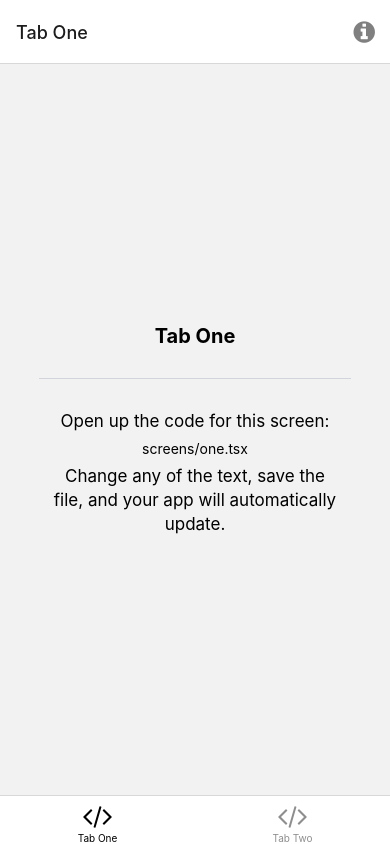
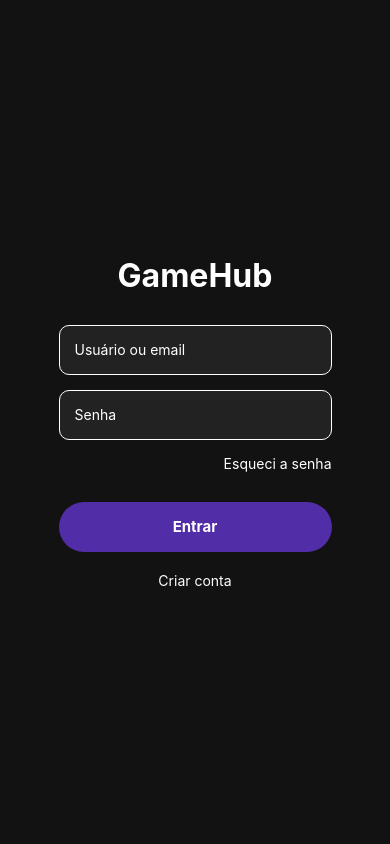
Before and after one commit to messiribeiro/GameHub-Front, a React Native app: screen /Login in a window 390 px wide. Built offline with nearby package versions, Linux system fonts and the light colour scheme.

Commit message:
fiz a tela de login e algumas telas do cadastro

```diff
--- a/navigation/index.tsx
+++ b/navigation/index.tsx
@@ -1,29 +1,46 @@
+/* eslint-disable prettier/prettier */
 import { NavigationContainer } from '@react-navigation/native';
 import { createStackNavigator } from '@react-navigation/stack';
 
-import TabNavigator from './tab-navigator';
-import Modal from '../screens/modal';
+import Login from '../screens/login';
+import SignupStep1 from '../screens/signupStep1';
+import SignupStep2 from '../screens/signupStep2';
+import SignupStep3 from '../screens/signupStep3';
 
+// Definindo o tipo de parâmetros das rotas
 export type RootStackParamList = {
   TabNavigator: undefined;
   Modal: undefined;
+  Login: undefined;
+  SignupStep1: undefined;
+  SignupStep2: undefined;
+  SignupStep3: undefined;
+
+
 };
 
+// Criando o Stack Navigator
 const Stack = createStackNavigator<RootStackParamList>();
 
 export default function RootStack() {
   return (
     <NavigationContainer>
-      <Stack.Navigator initialRouteName="TabNavigator">
+      <Stack.Navigator initialRouteName="Login">
+        <Stack.Screen name="Login" component={Login} options={{ headerShown: false }} />
         <Stack.Screen
-          name="TabNavigator"
-          component={TabNavigator}
+          name="SignupStep1"
+          component={SignupStep1}
           options={{ headerShown: false }}
         />
         <Stack.Screen
-          name="Modal"
-          component={Modal}
-          options={{ presentation: 'modal', headerLeft: () => null }}
+          name="SignupStep2"
+          component={SignupStep2}
+          options={{ headerShown: false }}
+        />
+        <Stack.Screen
+          name="SignupStep3"
+          component={SignupStep3}
+          options={{ headerShown: false }}
         />
       </Stack.Navigator>
     </NavigationContainer>
--- a/package.json
+++ b/package.json
@@ -15,6 +15,8 @@
     "@react-navigation/bottom-tabs": "^6.5.8",
     "@react-navigation/native": "^6.1.7",
     "@react-navigation/stack": "^6.3.17",
+    "@types/react-native": "^0.72.8",
+    "@types/react-navigation": "^3.0.8",
     "expo": "^51.0.32",
     "expo-status-bar": "~1.12.1",
     "firebase": "^10.5.2",
--- a/screens/login.tsx
+++ b/screens/login.tsx
@@ -1,8 +1,14 @@
 /* eslint-disable prettier/prettier */
+import { StackScreenProps } from '@react-navigation/stack';
 import React, { useState } from 'react';
 import { StyleSheet, Text, View, TextInput, TouchableOpacity, Alert } from 'react-native';
 
-const LoginScreen = () => {
+import { RootStackParamList } from '../navigation';
+
+// Definindo o tipo das props
+type Props = StackScreenProps<RootStackParamList, 'Login'>;
+
+const LoginScreen = ({ navigation }: Props) => {
   const [username, setUsername] = useState('');
   const [password, setPassword] = useState('');
 
@@ -21,6 +27,7 @@ const LoginScreen = () => {
         placeholder="Usuário ou email"
         onChangeText={setUsername}
         value={username}
+        placeholderTextColor="#fff"
       />
 
       <TextInput
@@ -29,11 +36,13 @@ const LoginScreen = () => {
         secureTextEntry
         onChangeText={setPassword}
         value={password}
+        placeholderTextColor="#fff"
       />
 
       <TouchableOpacity
         style={styles.forgotPassword}
-        onPress={() => Alert.alert('Forgot Password', 'Implement password recovery logic here.')}>
+        onPress={() => Alert.alert('Forgot Password', 'Implement password recovery logic here.')}
+      >
         <Text style={styles.forgotPasswordText}>Esqueci a senha</Text>
       </TouchableOpacity>
 
@@ -41,11 +50,10 @@ const LoginScreen = () => {
         <Text style={styles.buttonText}>Entrar</Text>
       </TouchableOpacity>
 
-      <Text style={styles.orText}>Ou</Text>
-
       <TouchableOpacity
         style={styles.createAccount}
-        onPress={() => Alert.alert('Create Account', 'Implement account creation logic here.')}>
+        onPress={() => navigation.navigate('SignupStep1')} // Navegação para SignupStep1
+      >
         <Text style={styles.createAccountText}>Criar conta</Text>
       </TouchableOpacity>
     </View>
@@ -66,42 +74,43 @@ const styles = StyleSheet.create({
     marginBottom: 30,
   },
   input: {
-    width: '80%',
+    width: '70%',
+    height: 50,
     padding: 15,
     backgroundColor: '#222',
     borderRadius: 10,
     marginBottom: 15,
     color: '#fff',
+    borderColor: 'white',
+    borderWidth: 1,
   },
   forgotPassword: {
     marginBottom: 15,
+    width: '70%',
   },
   forgotPasswordText: {
     color: '#fff',
-    textDecorationLine: 'underline',
+    alignSelf: 'flex-end',
   },
   button: {
     backgroundColor: '#512DA8',
     padding: 15,
-    borderRadius: 10,
-    width: '80%',
+    borderRadius: 50,
+    width: '70%',
+    height: 50,
     alignItems: 'center',
+    marginTop: 15,
   },
   buttonText: {
     color: '#fff',
-    fontSize: 18,
+    fontSize: 15,
     fontWeight: 'bold',
-  },
-  orText: {
-    color: '#fff',
-    marginTop: 15,
   },
   createAccount: {
     marginTop: 20,
   },
   createAccountText: {
     color: '#fff',
-    textDecorationLine: 'underline',
   },
 });
 
--- /dev/null
+++ b/screens/signupStep1.tsx
@@ -0,0 +1,84 @@
+/* eslint-disable prettier/prettier */
+import { StackScreenProps } from '@react-navigation/stack';
+import React, { useState } from 'react';
+import { StyleSheet, Text, View, TextInput, TouchableOpacity } from 'react-native';
+
+import { RootStackParamList } from '../navigation';
+
+// Definindo o tipo das props
+type Props = StackScreenProps<RootStackParamList, 'SignupStep1'>;
+
+const SignUpStep1 = ({ navigation }: Props) => {
+  const [username, setUsername] = useState('');
+
+
+
+  return (
+    <View style={styles.container}>
+      <Text style={styles.title}>Escolha um nome de usuário</Text>
+      <Text style={styles.subtitle}>Você pode trocá-lo depois</Text>
+
+      <TextInput
+        style={styles.input}
+        placeholder="Usuário"
+        onChangeText={setUsername}
+        value={username}
+        placeholderTextColor="#fff"
+      />
+
+      <TouchableOpacity style={styles.button} onPress={() => navigation.navigate('SignupStep2')}>
+        <Text style={styles.buttonText}>Avançar</Text>
+      </TouchableOpacity>
+    </View>
+  );
+};
+
+const styles = StyleSheet.create({
+  container: {
+    flex: 1,
+    backgroundColor: '#121212',
+    alignItems: 'center',
+    justifyContent: 'center',
+  },
+  title: {
+    fontSize: 25,
+    width: "50%",
+    fontWeight: 'bold',
+    color: '#fff',
+    textAlign: "center",
+    marginBottom: 10,
+  },
+  subtitle: {
+    fontSize: 12,
+    fontWeight: "200",
+    color: '#fff',
+    marginBottom: 30,
+  },
+  input: {
+    width: '70%',
+    height: 50,
+    padding: 15,
+    backgroundColor: '#222',
+    borderRadius: 10,
+    marginBottom: 15,
+    color: '#fff',
+    borderColor: 'white',
+    borderWidth: 1,
+  },
+  button: {
+    backgroundColor: '#512DA8',
+    padding: 15,
+    borderRadius: 50,
+    width: '70%',
+    height: 50,
+    alignItems: 'center',
+    marginTop: 15,
+  },
+  buttonText: {
+    color: '#fff',
+    fontSize: 15,
+    fontWeight: 'bold',
+  },
+});
+
+export default SignUpStep1;
--- /dev/null
+++ b/screens/signupStep2.tsx
@@ -0,0 +1,82 @@
+/* eslint-disable prettier/prettier */
+import { StackScreenProps } from '@react-navigation/stack';
+import React, { useState } from 'react';
+import { StyleSheet, Text, View, TextInput, TouchableOpacity } from 'react-native';
+
+import { RootStackParamList } from '../navigation';
+
+// Definindo o tipo das props
+type Props = StackScreenProps<RootStackParamList, 'SignupStep2'>;
+
+const SignUpStep2 = ({ navigation }: Props) => {
+  const [password, setPassword] = useState('');
+
+  return (
+    <View style={styles.container}>
+      <Text style={styles.title}>Crie uma senha</Text>
+      <Text style={styles.subtitle}>Sua senha deve ter, no mínimo, 8 caracteres</Text>
+
+      <TextInput
+        style={styles.input}
+        placeholder="Senha"
+        secureTextEntry
+        onChangeText={setPassword}
+        value={password}
+        placeholderTextColor="#fff"
+      />
+      <TouchableOpacity style={styles.button} onPress={() => navigation.navigate('SignupStep3')}>
+        <Text style={styles.buttonText}>Avançar</Text>
+      </TouchableOpacity>
+    </View>
+  );
+};
+
+const styles = StyleSheet.create({
+  container: {
+    flex: 1,
+    backgroundColor: '#121212',
+    alignItems: 'center',
+    justifyContent: 'center',
+  },
+  title: {
+    fontSize: 25,
+    width: "50%",
+    fontWeight: 'bold',
+    color: '#fff',
+    textAlign: "center",
+    marginBottom: 10,
+  },
+  subtitle: {
+    fontSize: 12,
+    fontWeight: "200",
+    color: '#fff',
+    marginBottom: 30,
+  },
+  input: {
+    width: '70%',
+    height: 50,
+    padding: 15,
+    backgroundColor: '#222',
+    borderRadius: 10,
+    marginBottom: 15,
+    color: '#fff',
+    borderColor: 'white',
+    borderWidth: 1,
+  },
+  button: {
+    backgroundColor: '#512DA8',
+    padding: 15,
+    borderRadius: 50,
+    width: '70%',
+    height: 50,
+    alignItems: 'center',
+    marginTop: 15,
+  },
+  buttonText: {
+    color: '#fff',
+    fontSize: 15,
+    fontWeight: 'bold',
+  },
+});
+
+export default SignUpStep2;
--- /dev/null
+++ b/screens/signupStep3.tsx
@@ -0,0 +1,77 @@
+/* eslint-disable prettier/prettier */
+import { StackScreenProps } from '@react-navigation/stack';
+import React, { useState } from 'react';
+import { StyleSheet, Text, View, TextInput, TouchableOpacity } from 'react-native';
+
+import { RootStackParamList } from '../navigation';
+
+// Definindo o tipo das props
+type Props = StackScreenProps<RootStackParamList, 'SignupStep3'>;
+
+const SignUpStep2 = ({ navigation }: Props) => {
+  const [email, setEmail] = useState('');
+
+  return (
+    <View style={styles.container}>
+      <Text style={styles.title}>Informe seu email</Text>
+
+      <TextInput
+        style={styles.input}
+        placeholder="Email"
+        onChangeText={setEmail}
+        value={email}
+        placeholderTextColor="#fff"
+      />
+      <TouchableOpacity
+        style={styles.button}
+        onPress={() => {}}
+      >
+        <Text style={styles.buttonText}>Avançar</Text>
+      </TouchableOpacity>
+    </View>
+  );
+};
+
+const styles = StyleSheet.create({
+  container: {
+    flex: 1,
+    backgroundColor: '#121212',
+    alignItems: 'center',
+    justifyContent: 'center',
+  },
+  title: {
+    fontSize: 25,
+    width: "60%",
+    fontWeight: 'bold',
+    color: '#fff',
+    textAlign: "center",
+    marginBottom: 35,
+  },
+  input: {
+    width: '70%',
+    height: 50,
+    padding: 15,
+    backgroundColor: '#222',
+    borderRadius: 10,
+    marginBottom: 15,
+    color: '#fff',
+    borderColor: 'white',
+    borderWidth: 1,
+  },
+  button: {
+    backgroundColor: '#512DA8',
+    padding: 15,
+    borderRadius: 50,
+    width: '70%',
+    height: 50,
+    alignItems: 'center',
+    marginTop: 15,
+  },
+  buttonText: {
+    color: '#fff',
+    fontSize: 15,
+    fontWeight: 'bold',
+  },
+});
+
+export default SignUpStep2;
```
Also changed, not shown: 1 other file (tests, documents, lock files or other folders).
